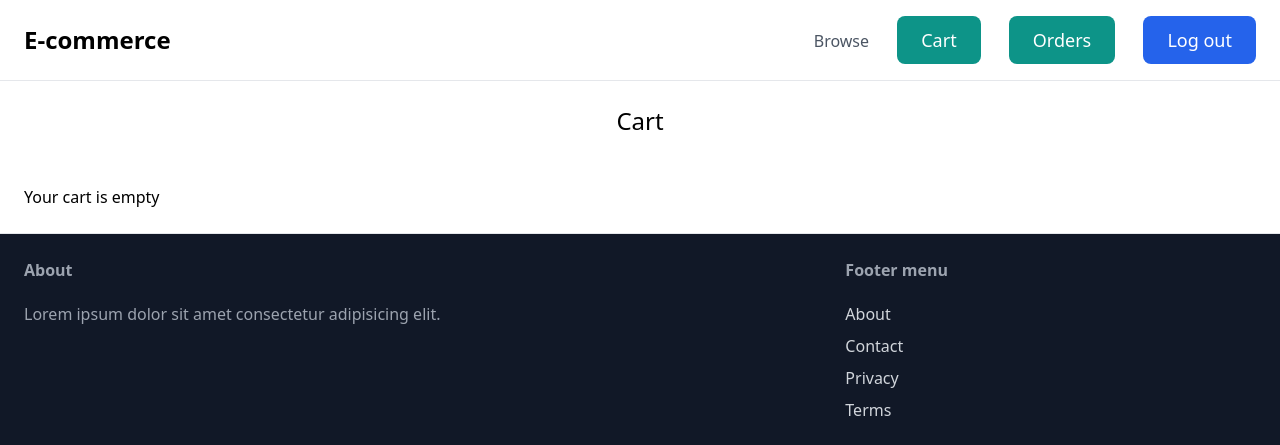
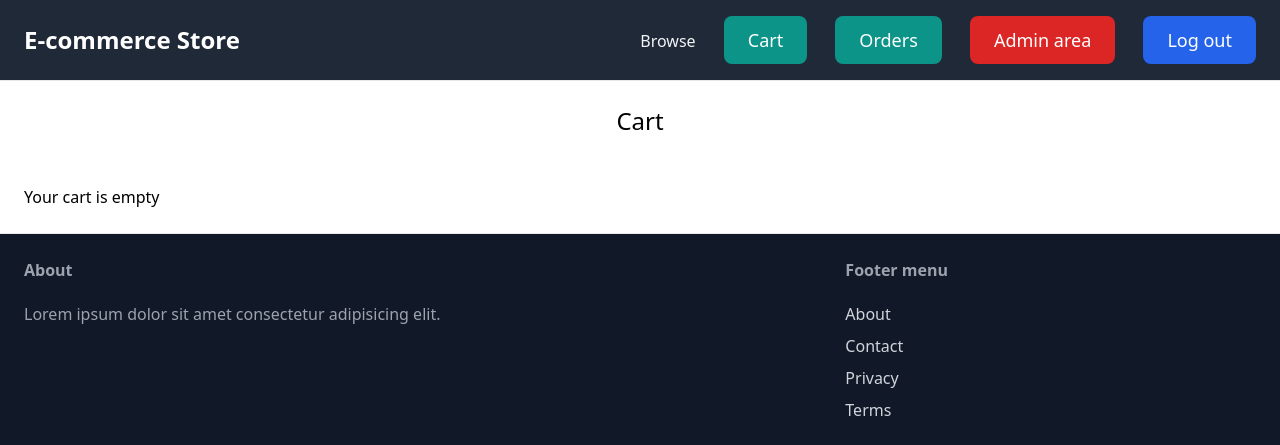
Before and after one commit to ippo1997/PPM-2023-django, a Django app: page /cart/ in a window 1280 px wide. Shown: the top 445 px of the page. Run offline with Django 4.2, Linux system fonts and the light colour scheme; a user stored in the database is signed in; some libraries are stand-ins or nearby versions.

Commit message:
admin area

```diff
--- a/ecommerce/core/templates/core/base.html
+++ b/ecommerce/core/templates/core/base.html
@@ -4,17 +4,20 @@
     <meta charset="UTF-8">
     <meta name="viewport" content="width=device-width, initial-scale=1.0">
     <script src="https://cdn.tailwindcss.com"></script>
-    <title>{% block title %}{% endblock %} | E-commerce</title>
+    <title>{% block title %}{% endblock %} | E-commerce Store</title>
 </head>
 <body>
-    <nav class="py-6 px-6 flex justify-between items-center border-b border-gray-200">
-        <a href="/" class="text-2xl font-bold">E-commerce</a>
+    <nav class="py-6 px-6 flex justify-between items-center bg-gray-800 border-b border-gray-200">
+        <a href="/" class="text-2xl font-bold text-white">E-commerce Store</a>
 
         <div class="space-x-6">
-            <a href="{% url 'item:items' %}" class="text-gray-600 hover:text-gray-800">Browse</a>
+            <a href="{% url 'item:items' %}" class="text-gray-100 hover:text-yellow-200">Browse</a>
             {% if request.user.is_authenticated %}
                 <a href="{% url 'core:cart' %}" class="px-6 py-3 text-lg text-white bg-teal-600 hover:bg-blue-700 rounded-lg">Cart</a>
                 <a href="{% url 'core:order_summary' %}" class="px-6 py-3 text-lg text-white bg-teal-600 hover:bg-blue-700 rounded-lg">Orders</a>
+                    {% if user.is_superuser %}
+                        <a href="http://127.0.0.1:8000/admin" class="px-6 py-3 text-lg text-white bg-red-600 hover:bg-red-700 rounded-lg">Admin area</a>
+                    {% endif %}
                 <a href="{% url 'core:logout' %}" class="px-6 py-3 text-lg text-white bg-blue-600 hover:bg-blue-700 rounded-lg">Log out</a>
             {% else  %}
                 <a href="{% url 'core:login' %}" class="px-6 py-3 text-lg text-white bg-teal-600 hover:bg-blue-700 rounded-lg">Login</a>
```
Also changed, not shown: ecommerce/db.sqlite3.
